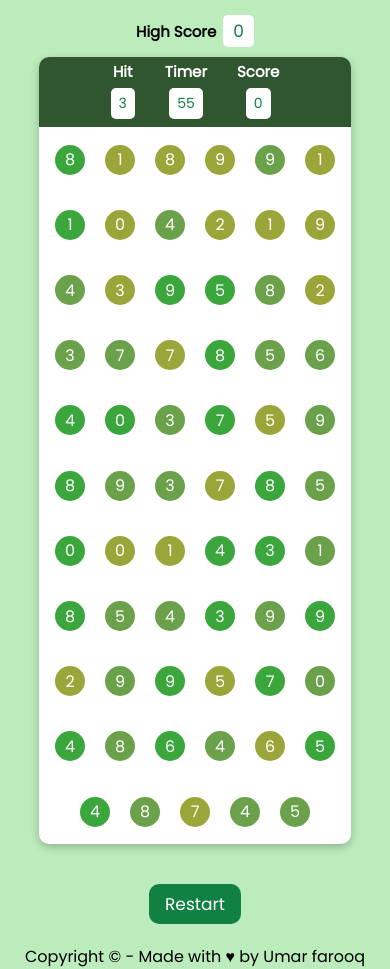
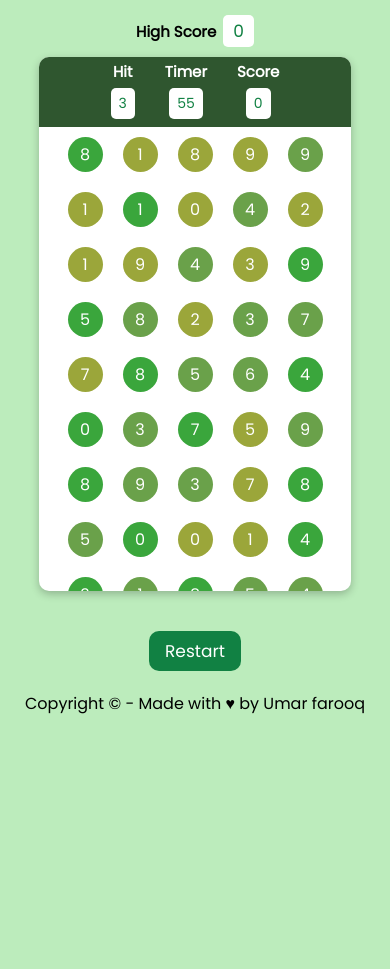
Before and after one commit to Farooq7234/Bubble_Game, a plain HTML site: page index.html in a window 390 px wide. After the commit the page ends 844 px from the top, so only its background shows below. Drawn offline with Linux system fonts and the light colour scheme.

Commit message:
final update

```diff
--- a/responsive.css
+++ b/responsive.css
@@ -42,12 +42,7 @@
 
   @media only screen and (max-width:430px){
 
-    .bubble{
-      height: 30px;
-      width: 30px;
-    }
-
     #pbtm{
-      height:85vh;
+      height:55vh;
     }
   }
```
